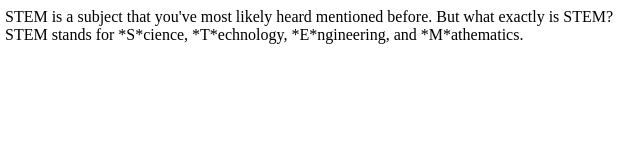
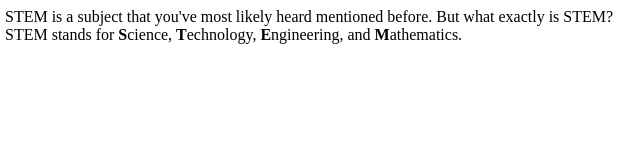
Before and after one commit to Scout925/stem-web, a plain HTML site: page index.html in a window 1280 px wide. Shown: the full height of the page, 3-643 px from the left. Drawn offline with Linux system fonts and the light colour scheme.

Commit message:
Update index.html

```diff
--- a/index.html
+++ b/index.html
@@ -9,7 +9,7 @@
 </head>
 <body>
   STEM is a subject that you've most likely heard mentioned before. But what exactly is STEM? <br>
-  STEM stands for *S*cience, *T*echnology, *E*ngineering, and *M*athematics.
+  STEM stands for <strong>S</strong>cience, <strong>T</strong>echnology, <strong>E</strong>ngineering, and <strong>M</strong>athematics.
 </body>
 
 
```
